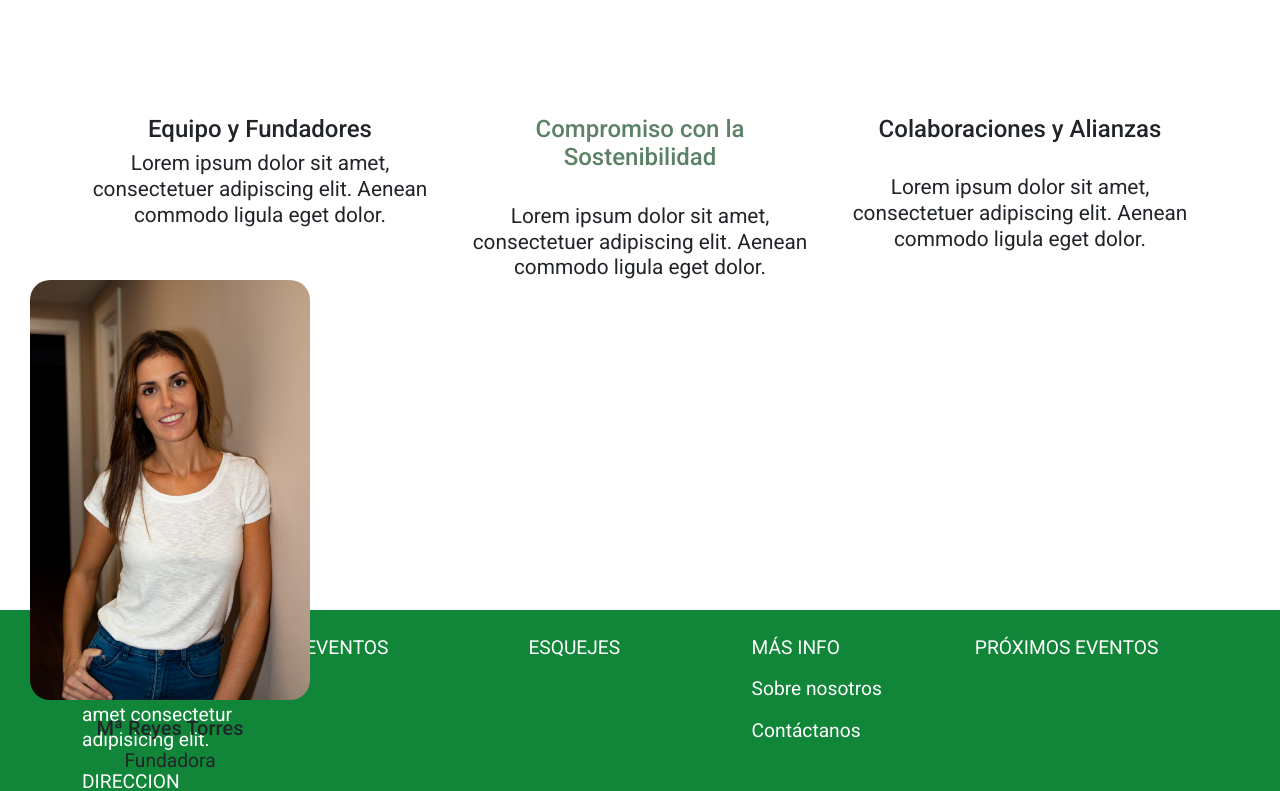
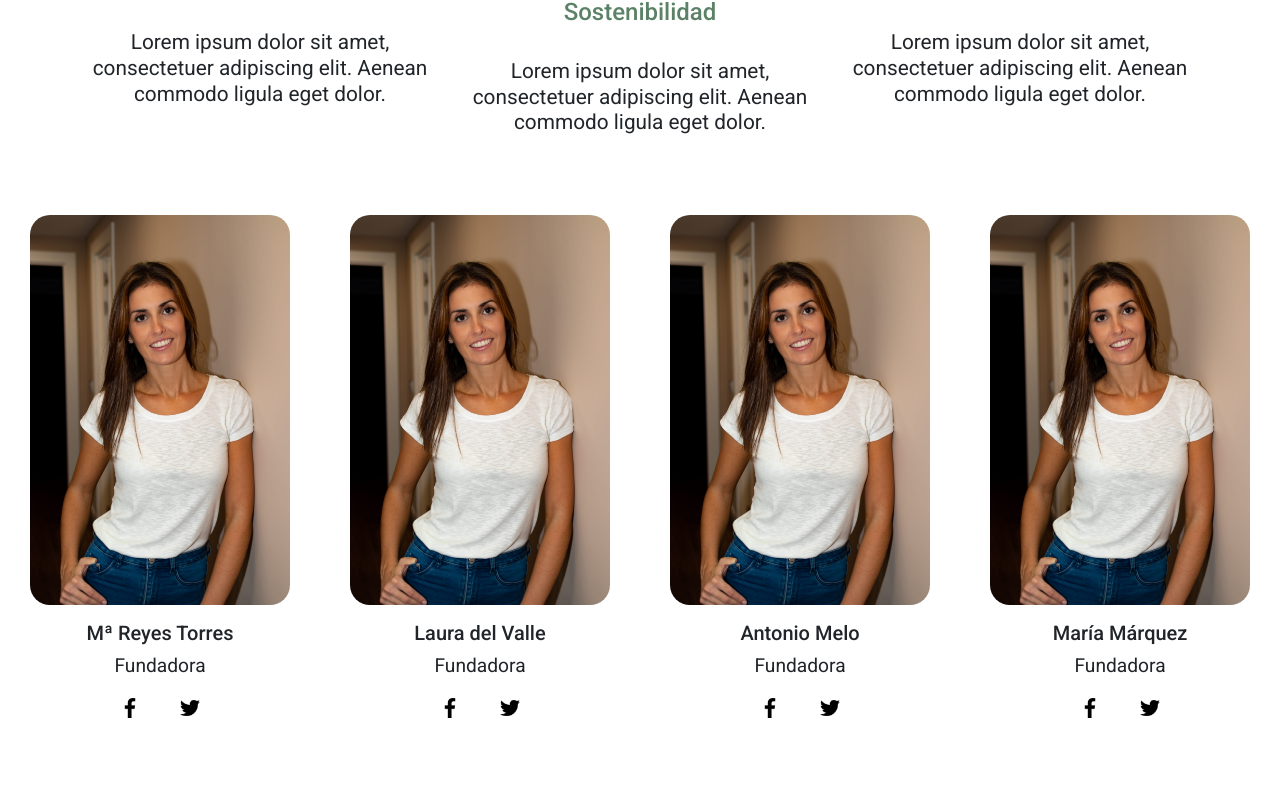
Before and after one commit to Mery1989/GreenLife_CLIENTE, a React (Vite) app in the folder Green Life/: page /sobreNosotros in a window 1280 px wide. Shown: the part 451-1242 px from the top of the page. Built offline with nearby package versions, Linux system fonts and the light colour scheme; a web font is replaced by a local one.

Commit message:
Cambios en profile y description

```diff
--- a/Green Life/src/components/Description/Description.css
+++ b/Green Life/src/components/Description/Description.css
@@ -1,13 +1,13 @@
 .containerDescription {
     width: auto;
     height: 430px;
-    margin-top: 145px;
+    margin-top: 80px;
+
 }
 .column{
     height: 215px;
     text-align: center;
     background-color: white;
-    margin-bottom: 80px;
 
 }
 .titlesDescription {
@@ -23,3 +23,15 @@
     font-size: 1.3rem;
 
 }
+
+
+@media screen and (max-width: 960px) {
+    .containerDescription {
+        width: auto;
+        height: 789px;
+        margin-top: 108px;
+
+    }
+
+
+}
--- a/Green Life/src/components/Description/Description.jsx
+++ b/Green Life/src/components/Description/Description.jsx
@@ -26,7 +26,7 @@ function Description() {
 
                 <Row className='column'>
                     <Col sm>
-                        <h4 className=''>Equipo y Fundadores</h4>
+                        <h4 className='titlesDescription'>Equipo y Fundadores</h4>
                         <p className='contentDescription'>Lorem ipsum dolor sit amet, consectetuer adipiscing elit. Aenean commodo ligula eget dolor. </p>
                     </Col>
                     <Col sm>
--- a/Green Life/src/components/Profile/Profile.css
+++ b/Green Life/src/components/Profile/Profile.css
@@ -12,3 +12,25 @@
     height: 430px;
     border-radius: 20px;
 }
+
+.profilebox {
+    height: 650px;
+    display: flex;
+    justify-content: center;
+}
+
+.profileIcono {
+    margin: 0 20px ;
+    width: 20px;
+    height: 20px;
+}
+
+@media screen and (max-width: 960px) {
+    .containerDescription {
+        width: auto;
+        height: 683px;
+
+    }
+
+
+}
--- a/Green Life/src/components/Profile/Profile.jsx
+++ b/Green Life/src/components/Profile/Profile.jsx
@@ -1,19 +1,106 @@
 import './Profile.css';
 import Card from 'react-bootstrap/Card';
+import { Link } from 'react-router-dom';
 
 function Profile() {
   return (
-    <Card className='custom-card'>
+
+    <div className='profilebox'>
+      <Card className='custom-card '>
       <Card.Img className = "custom-img" variant="top" src="fotoReyes.jpg"/>
       <Card.Body className='contentBody'>
         <Card.Title>Mª Reyes Torres</Card.Title>
         <Card.Text>
           Fundadora
         </Card.Text>
-        <Card.Link href="#">Card Link</Card.Link>
-        <Card.Link href="#">Another Link</Card.Link>
+        <Link to="/">
+              <img
+                className="profileIcono"
+                src="public/blackFacebook.png"
+                alt="Green Life Logo"
+              />
+              <img
+                className="profileIcono"
+                src="public/blackTwitter.png"
+                alt="Green Life Logo"
+              />
+            </Link>
       </Card.Body>
     </Card>
+
+    <Card className='custom-card '>
+      <Card.Img className = "custom-img" variant="top" src="fotoReyes.jpg"/>
+      <Card.Body className='contentBody'>
+        <Card.Title>Laura del Valle</Card.Title>
+        <Card.Text>
+          Fundadora
+        </Card.Text>
+        <Link to="/">
+              <img
+                className="profileIcono"
+                src="public/blackFacebook.png"
+                alt="Green Life Logo"
+              />
+              <img
+                className="profileIcono"
+                src="public/blackTwitter.png"
+                alt="Green Life Logo"
+              />
+            </Link>
+      </Card.Body>
+    </Card>
+
+    <Card className='custom-card '>
+      <Card.Img className = "custom-img" variant="top" src="fotoReyes.jpg"/>
+      <Card.Body className='contentBody'>
+        <Card.Title>Antonio Melo</Card.Title>
+        <Card.Text>
+          Fundadora
+        </Card.Text>
+        <Link to="/">
+              <img
+                className="profileIcono"
+                src="public/blackFacebook.png"
+                alt="Green Life Logo"
+              />
+              <img
+                className="profileIcono"
+                src="public/blackTwitter.png"
+                alt="Green Life Logo"
+              />
+            </Link>
+      </Card.Body>
+    </Card>
+
+    <Card className='custom-card '>
+      <Card.Img className = "custom-img" variant="top" src="fotoReyes.jpg"/>
+      <Card.Body className='contentBody'>
+        <Card.Title>María Márquez</Card.Title>
+        <Card.Text>
+          Fundadora
+        </Card.Text>
+        <Card.Link >
+          <Link to="/">
+              <img
+                className="profileIcono"
+                src="public/blackFacebook.png"
+                alt="Green Life Logo"
+              />
+              <img
+                className="profileIcono"
+                src="public/blackTwitter.png"
+                alt="Green Life Logo"
+              />
+            </Link>
+          </Card.Link>
+
+      </Card.Body>
+    </Card>
+
+    </div>
+
+
+
   );
 }
 
--- a/Green Life/src/pages/AboutUsPages/AboutUsPages.jsx
+++ b/Green Life/src/pages/AboutUsPages/AboutUsPages.jsx
@@ -6,7 +6,7 @@ const AboutUsPages = () => {
     <>
 
         <Description/>
-            <Profile/>
+        <Profile/>
 
     </>
     );
```
Also changed, not shown: Green Life/public/blackFacebook.png (added), Green Life/public/blackTwitter.png (added).
